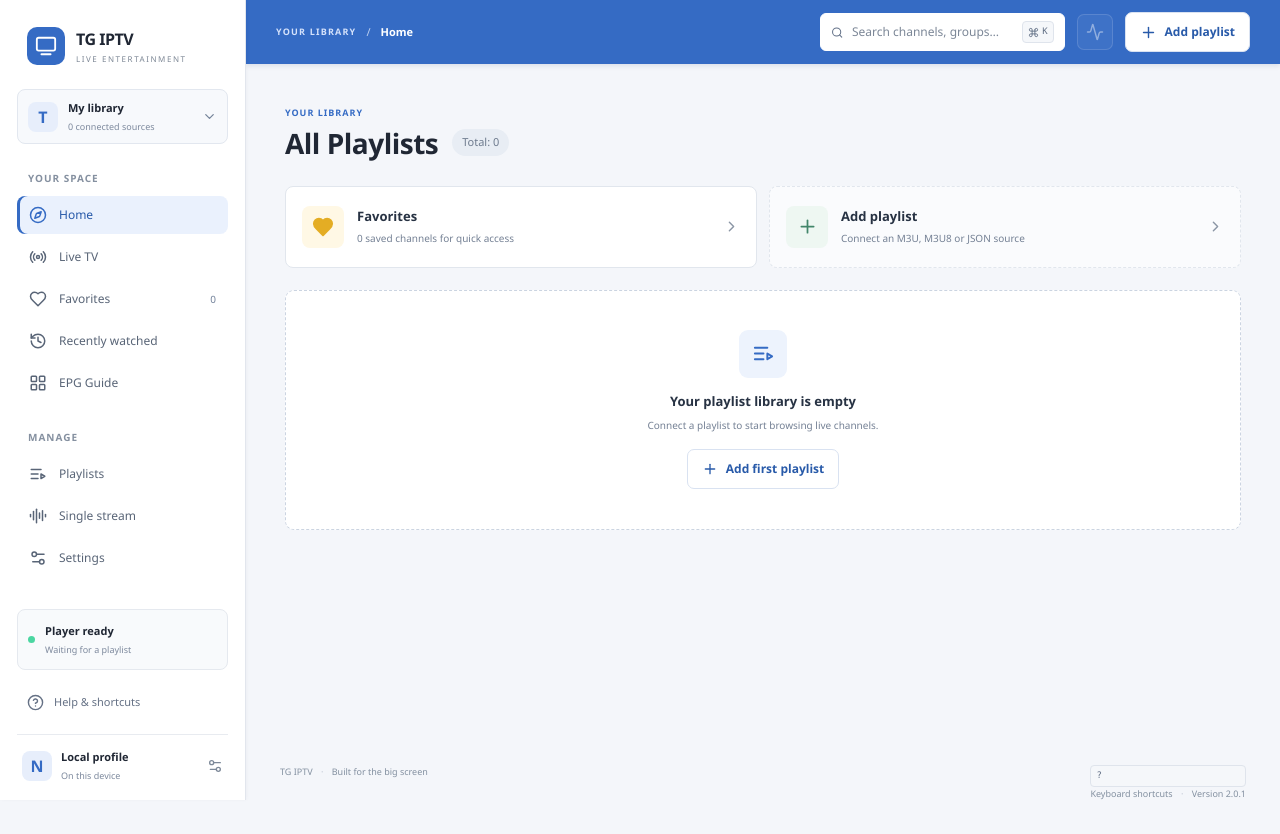
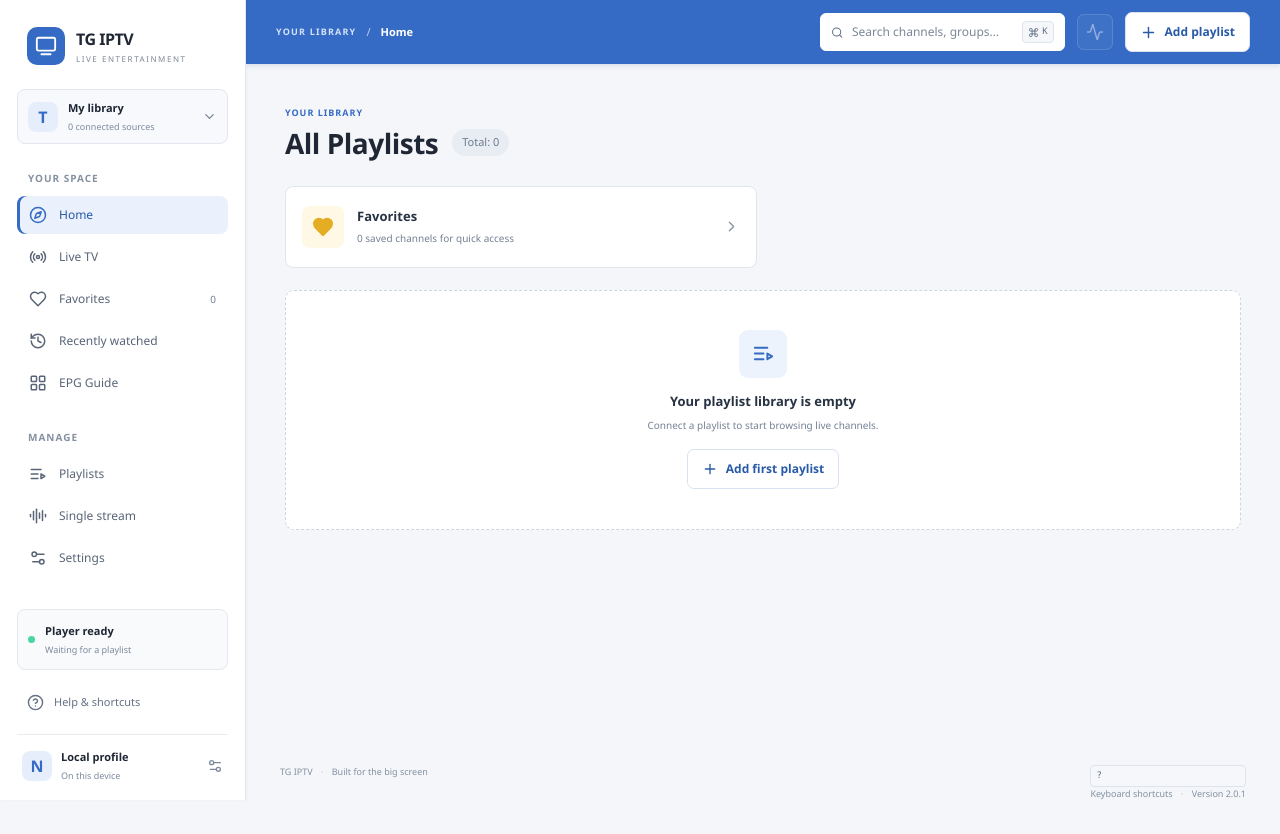
Before and after one commit to MoonDevil1/Tv-app, a React (Vite) app: page / in a window 1280 px wide. Built offline with nearby package versions, Linux system fonts and the light colour scheme.

Commit message:
Polish the empty Home state and live TV heading

```diff
--- a/src/App.tsx
+++ b/src/App.tsx
@@ -221,17 +221,17 @@ export default function App() {
                 <div><b>{playlist.name}</b><span>{playlist.channels.length.toLocaleString()} channels · {playlist.groups.length} groups</span><small>Updated {new Date(playlist.fetchedAt).toLocaleString()}</small></div>
                 <ChevronDown size={17} />
               </button>)}
-              <button className="home-tile home-add-playlist" onClick={() => setShowAdd(true)}>
+              {playlists.length > 0 && <button className="home-tile home-add-playlist" onClick={() => setShowAdd(true)}>
                 <div className="home-tile-icon"><Plus size={21} /></div>
                 <div><b>Add playlist</b><span>Connect an M3U, M3U8 or JSON source</span></div>
                 <ChevronDown size={17} />
-              </button>
+              </button>}
             </div>
             {!playlists.length && <div className="empty-library home-empty"><div className="empty-icon"><ListVideo size={23} /></div><b>Your playlist library is empty</b><span>Connect a playlist to start browsing live channels.</span><button className="primary-button" onClick={() => setShowAdd(true)}><Plus size={16} /> Add first playlist</button></div>}
           </div>}
 
           {isGridView && <div key="channels" className="library-view">
-            <div className="library-intro"><div><div className="eyebrow"><Sparkles size={13} /> YOUR CHANNEL UNIVERSE</div><h1>{active === "Home" ? <>Every channel.<br /><span>One beautiful place.</span></> : active === "Live TV" ? <>Find your next<br /><span>live moment.</span></> : active === "Favorites" ? <>Your favorites.<br /><span>Always close.</span></> : <>Pick up right<br /><span>where you left off.</span></>}</h1><p>{selectedPlaylist ? `${selectedPlaylist.name} · ${selectedPlaylist.channels.length.toLocaleString()} channels in this source` : "Connect an M3U, M3U8 or JSON playlist to populate your library."}</p></div>
+            <div className="library-intro"><div><div className="eyebrow"><Sparkles size={13} /> YOUR CHANNEL UNIVERSE</div><h1>{active === "Live TV" ? <>Find your next<br /><span>live moment.</span></> : active === "Favorites" ? <>Your favorites.<br /><span>Always close.</span></> : <>Pick up right<br /><span>where you left off.</span></>}</h1><p>{selectedPlaylist ? `${selectedPlaylist.name} · ${selectedPlaylist.channels.length.toLocaleString()} channels in this source` : "Connect an M3U, M3U8 or JSON playlist to populate your library."}</p></div>
               <div className="hero-art" aria-hidden="true"><div className="orbit orbit-one" /><div className="orbit orbit-two" /><div className="hero-screen"><div className="screen-glow" /><div className="screen-icon"><Radio size={42} /></div><span>LIVE · ANYWHERE</span></div><div className="floating-chip chip-top"><Signal size={14} /> Adaptive streaming</div><div className="floating-chip chip-bottom"><Wifi size={14} /> Playlist library</div></div>
             </div>
             <div className="section-heading library-heading"><div><span className="eyebrow">CHANNEL LIBRARY</span><h2>{visibleChannels.length.toLocaleString()} channels</h2></div><div className="library-tools">{playlists.length > 0 && <select className="playlist-select" value={selectedPlaylist?.id ?? ""} onChange={e => { setSelectedPlaylistId(e.target.value); setSelectedGroup("All"); }} aria-label="Choose playlist">{playlists.map(item => <option key={item.id} value={item.id}>{item.name}</option>)}</select>}<span className="updated-label"><Wifi size={14} /> Local library</span></div></div>
```
